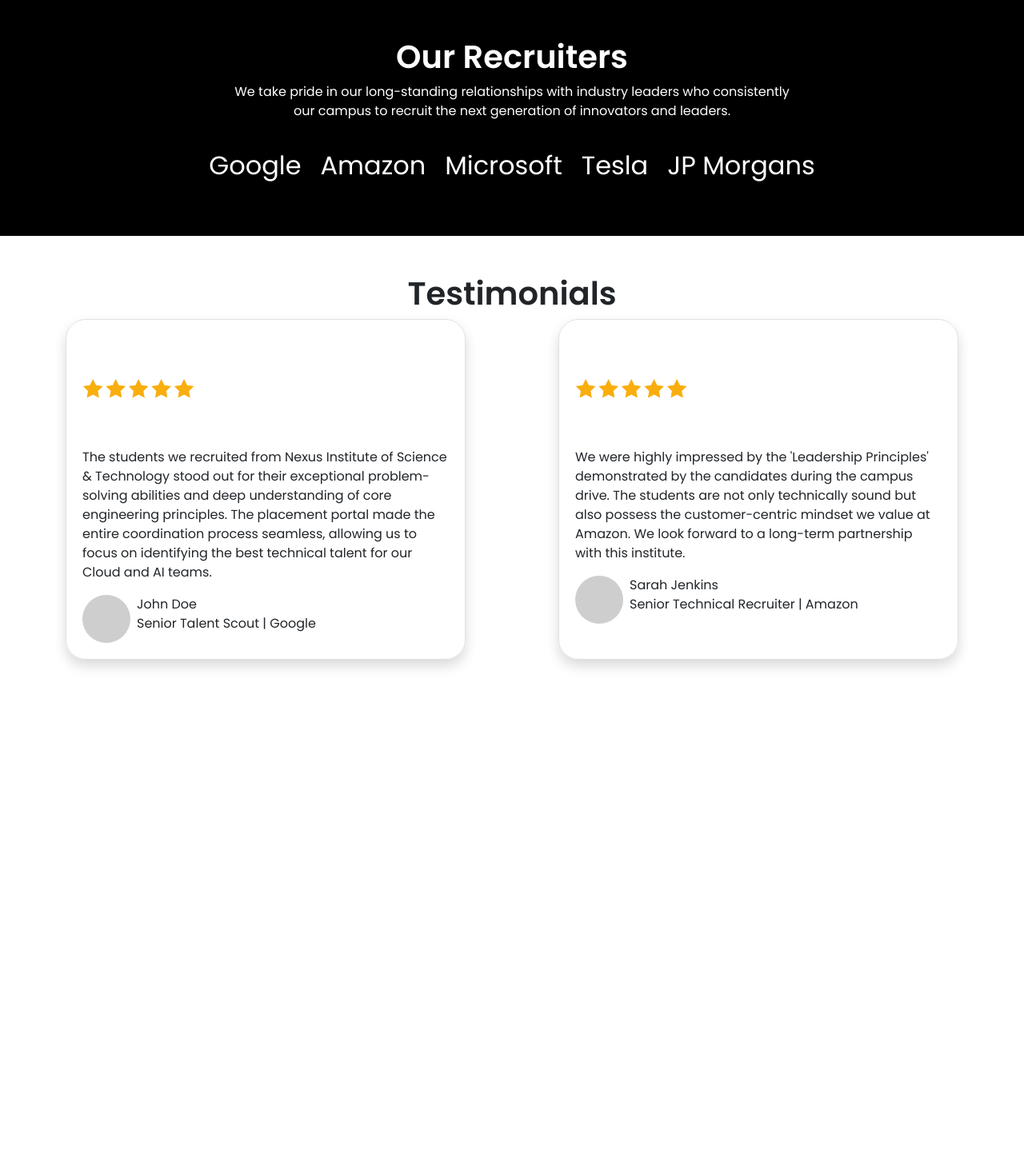
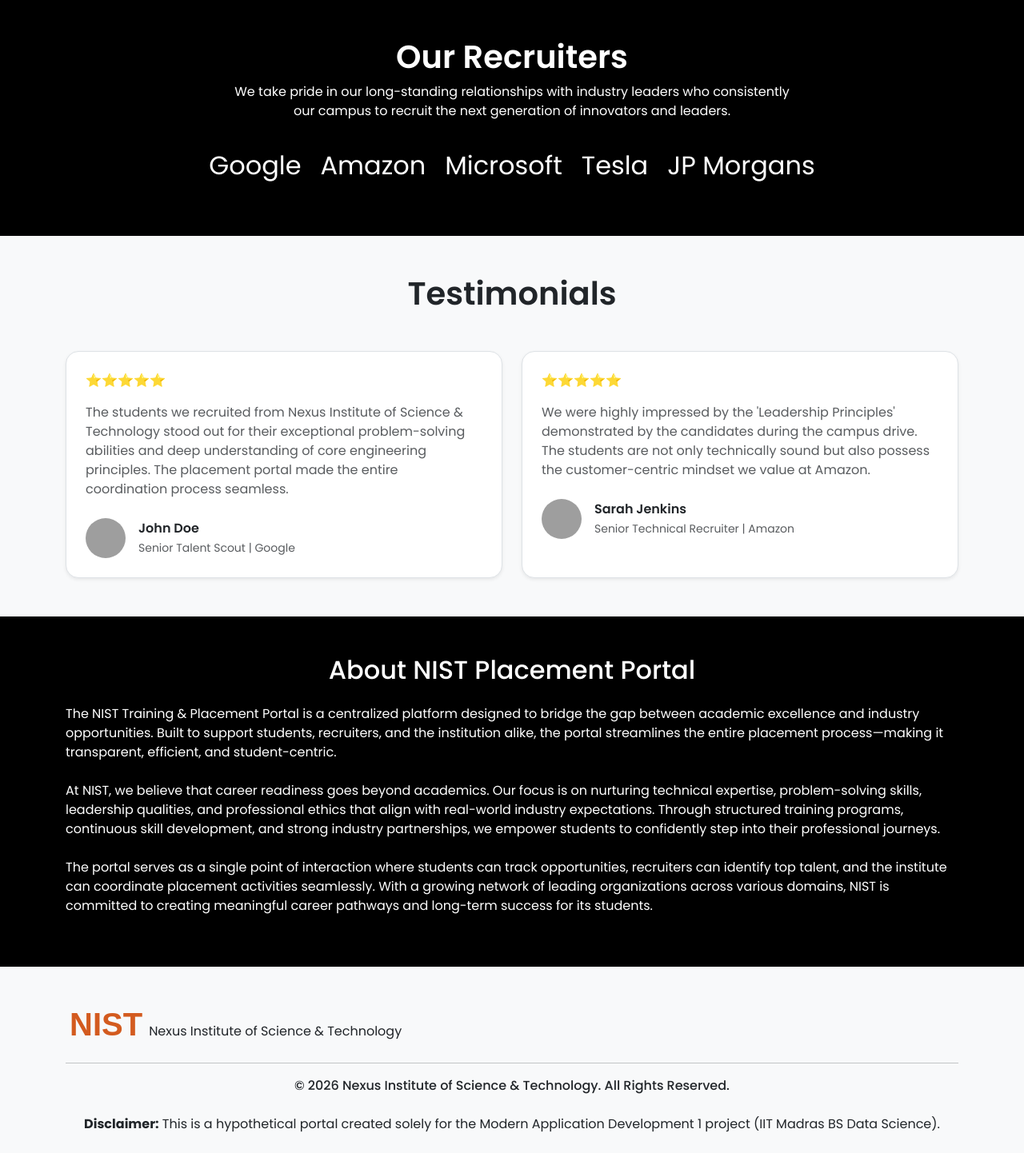
Before and after one commit to sarangkrish27/placement-portal-application-mad1, a Flask app: page / in a window 1280 px wide. Shown: the part 811-2253 px from the top of the page at 80% size. Before the commit the page ends 1647 px from the top, so only its background shows below. Run offline with Flask 3, Linux system fonts and the light colour scheme; some web fonts are replaced; grey boxes are pictures that could not be loaded.

Commit message:
Landing page ui fixed

```diff
--- a/static/css/index.css
+++ b/static/css/index.css
@@ -66,9 +66,15 @@
     white-space: nowrap;
 }
 
-.image {
-    height: 60px;
+.image{
     width: 60px;
-    background-color: #cecece;
-    border-radius: 100%;
+  height: 60px;
+  overflow: hidden;
+  border-radius: 100px;
 }
+
+.image img {
+    width: 100%;
+  height: 100%;
+  object-fit: cover;
+}
--- a/templates/index.html
+++ b/templates/index.html
@@ -1,21 +1,24 @@
-{% extends 'base.html' %}
+{% extends 'base.html' %} {% block title %}NIST{% endblock %} {% block css%}
+<link
+  rel="stylesheet"
+  href="{{ url_for('static', filename='css/index.css')}}"
+/>
+{% endblock %} {% block content%}
 
-{% block title %}NIST{% endblock %}
-
-{% block css%}
-<link rel="stylesheet" href="{{ url_for('static', filename='css/index.css')}}">
-{% endblock %}
-
-{% block content%}
-
-<nav class="navbar navbar-expand-lg fixed-top border border-secondary-subtle rounded-pill mt-4 shadow mx-auto" style="max-width: 95%;">
+<nav
+  class="navbar navbar-expand-lg fixed-top border border-secondary-subtle rounded-pill mt-4 shadow mx-auto"
+  style="max-width: 95%"
+>
   <div class="container-fluid">
     <a class="navbar-brand logo fw-bold me-auto" href="/">NIST</a>
-        <div class="offcanvas offcanvas-end" tabindex="-1" id="offcanvasNavbar" aria-labelledby="offcanvasNavbarLabel">
+    <div
+      class="offcanvas offcanvas-end"
+      tabindex="-1"
+      id="offcanvasNavbar"
+      aria-labelledby="offcanvasNavbarLabel"
+    >
       <div class="offcanvas-header">
-                <h5 class="offcanvas-title logo" id="offcanvasNavbarLabel">
-                    NIST
-                </h5>
+        <h5 class="offcanvas-title logo" id="offcanvasNavbarLabel">NIST</h5>
       </div>
       <div class="offcanvas-body">
         <ul class="navbar-nav justify-content-center gap-3 flex-grow-1 pe-3">
@@ -34,24 +37,49 @@
         </ul>
       </div>
     </div>
-        <a class="login-btn rounded-pill" href="{{ url_for('auth.login') }}" role="button">Login</a>
+    <a
+      class="login-btn rounded-pill"
+      href="{{ url_for('auth.login') }}"
+      role="button"
+      >Login</a
+    >
   </div>
 </nav>
 
-<div style="min-height: 100vh;" class="container-lg d-flex align-items-center justify-content-center" id="sec-1">
+<div
+  style="min-height: 100vh"
+  class="container-lg d-flex align-items-center justify-content-center "
+  id="sec-1"
+>
   <div class="home">
     <div class="home-text">
-        <h1 class="text-center">Elevate Your Career,<br>Empower Your Future.</h1>
-      <p class="text-center pt-1" style="max-width: 590px;">The Official Training & Placement Portal of Nexus Institute of Science & Technology Connecting our brightest minds with industry leaders.</p>
+      <h1 class="text-center">
+        Elevate Your Career,<br />Empower Your Future.
+      </h1>
+      <p class="text-center pt-1" style="max-width: 590px">
+        The Official Training & Placement Portal of Nexus Institute of Science &
+        Technology Connecting our brightest minds with industry leaders.
+      </p>
     </div>
-       <img class="student-img" style="z-index: -1;" src="{{ url_for('static', filename='images/student.png') }}" alt="">
+    <img
+      class="student-img"
+      style="z-index: -1"
+      src="{{ url_for('static', filename='images/student.png') }}"
+      alt=""
+    />
   </div>
 </div>
 <div class="recruiters" id="recruiters">
   <div class="container-sm pt-5 pb-5">
     <h2 class="text-center fs-1 fw-semibold">Our Recruiters</h2>
-        <p class="text-center pb-3">We take pride in our long-standing relationships with industry leaders who consistently<br> our campus to recruit the next generation of innovators and leaders.</p>
-        <ul class="recruiters-list list-unstyled d-flex flex-wrap justify-content-center gap-4">
+    <p class="text-center pb-3">
+      We take pride in our long-standing relationships with industry leaders who
+      consistently<br />
+      our campus to recruit the next generation of innovators and leaders.
+    </p>
+    <ul
+      class="recruiters-list list-unstyled d-flex flex-wrap justify-content-center gap-4"
+    >
       <li>Google</li>
       <li>Amazon</li>
       <li>Microsoft</li>
@@ -61,39 +89,113 @@
   </div>
 </div>
 
-<div class="" id="testimonials">
-    <div class="container-sm pt-5 pb-5">
-        <h2 class="text-center fs-1 fw-semibold">Testimonials</h2>
-        <div class="d-flex justify-content-between">
-            <div class="box-1 border shadow">
-                <div class="5-star">
-                    <img style="z-index: -1; width: 140px; height: 100%;" src="{{ url_for('static', filename='images/stars.png') }}" alt="">
-                </div>
-                <p>The students we recruited from Nexus Institute of Science & Technology stood out for their exceptional problem-solving abilities and deep understanding of core engineering principles. The placement portal made the entire coordination process seamless, allowing us to focus on identifying the best technical talent for our Cloud and AI teams.</p>
-                <div class="recuter-info d-flex gap-2">
-                    <div class="image"></div>
-                    <div class="text">
-                        <p class="mb-0">John Doe</p>
-                        <p class="mb-0">Senior Talent Scout | Google</p>
+<div id="testimonials" class="bg-light">
+  <div class="container-sm py-5">
+    <h2 class="text-center fs-1 fw-semibold mb-5">Testimonials</h2>
+
+    <div class="row g-4">
+
+      <!-- Card 1 -->
+      <div class="col-12 col-md-6">
+        <div class="p-4 border rounded-4 shadow-sm h-100 bg-white">
+
+          <p class="mb-3">⭐️⭐️⭐️⭐️⭐️</p>
+
+          <p class="text-muted">
+            The students we recruited from Nexus Institute of Science & Technology
+            stood out for their exceptional problem-solving abilities and deep
+            understanding of core engineering principles. The placement portal
+            made the entire coordination process seamless.
+          </p>
+
+          <div class="d-flex align-items-center gap-3 mt-4">
+            <img
+              src="https://images.unsplash.com/photo-1623184663796-f0eb7e46d6ab?q=80&w=1712&auto=format&fit=crop"
+              class="rounded-circle"
+              width="50"
+              height="50"
+              style="object-fit: cover;"
+            />
+            <div>
+              <p class="mb-0 fw-semibold">John Doe</p>
+              <small class="text-muted">Senior Talent Scout | Google</small>
             </div>
           </div>
+
         </div>
-            <div class="box-2 border shadow" >
-                <div class="5-star">
-                    <img style="z-index: -1; width: 140px; height: 100%;" src="{{ url_for('static', filename='images/stars.png') }}" alt="">
       </div>
 
-                <p>We were highly impressed by the 'Leadership Principles' demonstrated by the candidates during the campus drive. The students are not only technically sound but also possess the customer-centric mindset we value at Amazon. We look forward to a long-term partnership with this institute.</p>
-                <div class="recuter-info d-flex gap-2">
-                    <div class="image"></div>
-                    <div class="text">
-                        <p class="mb-0">Sarah Jenkins</p>
-                        <p class="mb-0">Senior Technical Recruiter | Amazon</p>
+      <!-- Card 2 -->
+      <div class="col-12 col-md-6">
+        <div class="p-4 border rounded-4 shadow-sm h-100 bg-white">
+
+          <p class="mb-3">⭐️⭐️⭐️⭐️⭐️</p>
+
+          <p class="text-muted">
+            We were highly impressed by the 'Leadership Principles' demonstrated
+            by the candidates during the campus drive. The students are not only
+            technically sound but also possess the customer-centric mindset we
+            value at Amazon.
+          </p>
+
+          <div class="d-flex align-items-center gap-3 mt-4">
+            <img
+              src="https://plus.unsplash.com/premium_photo-1769839239459-25501472f308?q=80&w=1672&auto=format&fit=crop"
+              class="rounded-circle"
+              width="50"
+              height="50"
+              style="object-fit: cover;"
+            />
+            <div>
+              <p class="mb-0 fw-semibold">Sarah Jenkins</p>
+              <small class="text-muted">Senior Technical Recruiter | Amazon</small>
             </div>
           </div>
+
         </div>
+      </div>
+
     </div>
   </div>
 </div>
 
+<div id="about" style="background-color: black; color: white">
+  <div class="container-sm pt-5 pb-5 d-flex flex-column align-items-center justify-content-center">
+    <h2 class="mb-4">About NIST Placement Portal</h2>
+    <p>
+      The NIST Training & Placement Portal is a centralized platform designed to
+      bridge the gap between academic excellence and industry opportunities.
+      Built to support students, recruiters, and the institution alike, the
+      portal streamlines the entire placement process—making it transparent,
+      efficient, and student-centric. </br></br> At NIST, we believe that career
+      readiness goes beyond academics. Our focus is on nurturing technical
+      expertise, problem-solving skills, leadership qualities, and professional
+      ethics that align with real-world industry expectations. Through
+      structured training programs, continuous skill development, and strong
+      industry partnerships, we empower students to confidently step into their
+      professional journeys. </br></br> The portal serves as a single point of
+      interaction where students can track opportunities, recruiters can
+      identify top talent, and the institute can coordinate placement activities
+      seamlessly. With a growing network of leading organizations across various
+      domains, NIST is committed to creating meaningful career pathways and
+      long-term success for its students.
+    </p>
+  </div>
+</div>
+
+<div id="testimonials" class="bg-light">
+  <div class="container-sm">
+    <div class="d-flex flex-column flex-md-row align-items-baseline gap-2 pt-5">
+  <h1 class="logo fw-bold">NIST</h1>
+  <p class="mb-0">Nexus Institute of Science & Technology</p>
+</div>
+    <hr>
+    <p class="pb-4 mb-0 text-center" style="font-weight: 500;">&copy; 2026 Nexus Institute of Science & Technology. All Rights Reserved.</p>
+    <p class="pb-4 mb-0 text-center">
+      <strong>Disclaimer:</strong> This is a hypothetical portal created solely for the Modern Application Development 1 project (IIT Madras BS Data Science).
+    </p>
+  </div>
+</div>
+
+
 {% endblock %}
```
Also changed, not shown: templates/footer.html (+5 -4 lines). Lines whose indentation alone changed are shown as unchanged.
